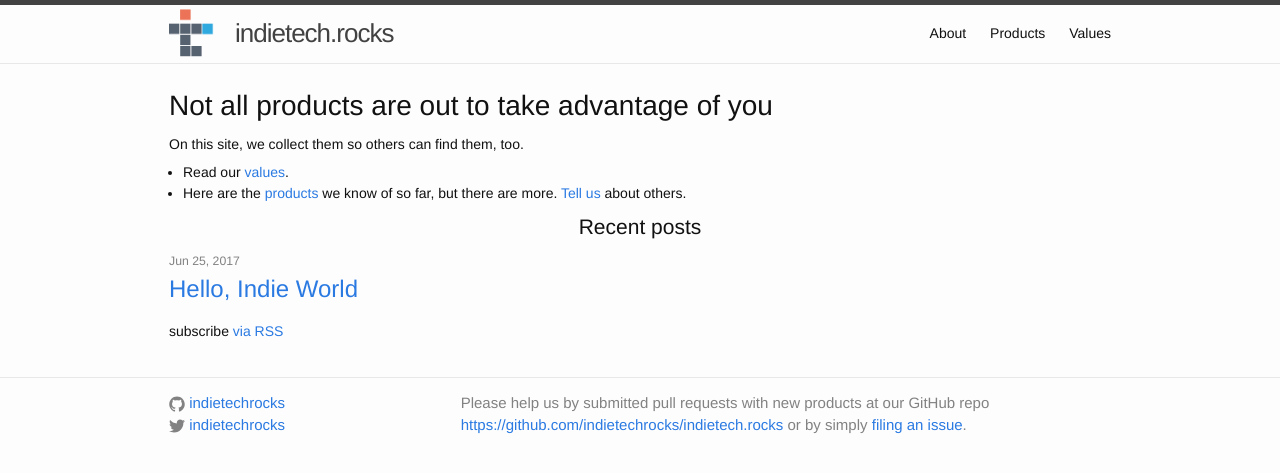
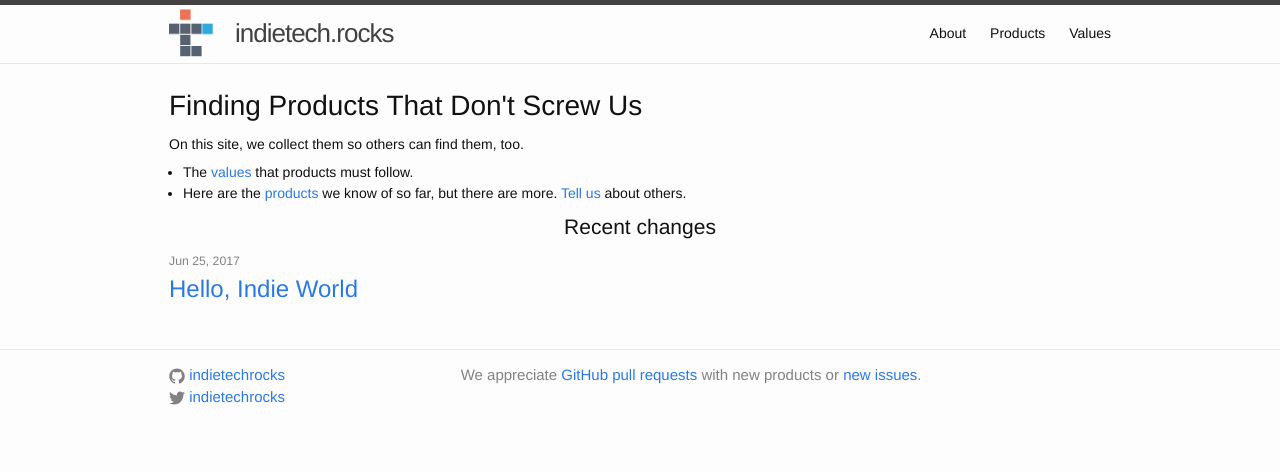
Before and after one commit to indietechrocks/indietech.rocks, a Jekyll site: the page built from index.html, in a window 1280 px wide. Shown: the top 473 px of the page. Built offline with Jekyll 4.4.1, drawn with Linux system fonts in a browser that asks for light colours.

Commit message:
More layout improvements Trying CSS with SVG

```diff
--- a/_includes/footer.html
+++ b/_includes/footer.html
@@ -20,9 +20,8 @@
       </div>
 
       <div class="footer-col footer-col-2">
-        <p>Please help us by submitted pull requests with new products at our GitHub repo
-           <a href="https://github.com/indietechrocks/indietech.rocks">https://github.com/indietechrocks/indietech.rocks</a>
-           or by simply <a href="https://github.com/indietechrocks/indietech.rocks/issues">filing an issue</a>.</p>
+        <p>We appreciate <a href="https://github.com/indietechrocks/indietech.rocks">GitHub pull requests</a>
+           with new products or <a href="https://github.com/indietechrocks/indietech.rocks/issues">new issues</a>.</p>
       </div>
     </div>
 
--- a/_includes/header.html
+++ b/_includes/header.html
@@ -7,11 +7,11 @@
     <rect x="0" y="0" width="20" height="20" />
   </symbol>
 
-  <use id="logo-square-top" href="#logo-square" x="20" y="0" width="19" height="19" fill="#EC7357" />
+  <use id="logo-square-top" href="#logo-square" x="20" y="0" width="19" height="19" />
   <use href="#logo-square" x="0" y="30" width="19" height="19" fill="#566270" />
   <use href="#logo-square" x="20" y="30" width="19" height="19" fill="#566270" />
   <use href="#logo-square" x="40" y="30" width="19" height="19" fill="#566270" />
-  <use id="logo-square-right" href="#logo-square" x="60" y="30" width="19" height="19" fill="#30A9DE" />
+  <use id="logo-square-right" href="#logo-square" x="60" y="30" width="19" height="19" />
   <use href="#logo-square" x="20" y="50" width="19" height="19" fill="#566270" />
   <use href="#logo-square" x="20" y="70" width="19" height="19" fill="#566270" />
   <use href="#logo-square" x="40" y="70" width="19" height="19" fill="#566270" />
--- a/_sass/_indietechrocks.scss
+++ b/_sass/_indietechrocks.scss
@@ -12,12 +12,14 @@
   animation-duration: 1.5s;
   animation-name: logo-slidevert;
   animation-iteration-count: infinite;
+  fill: #EC7357;
 }
 
 #logo-square-right {
   animation-duration: 1.5s;
   animation-name: logo-slidehor;
   animation-iteration-count: infinite;
+  fill: #30A9DE;
 }
 
 @keyframes logo-slidevert {
--- a/index.html
+++ b/index.html
@@ -3,18 +3,17 @@
 ---
 
 <div class="home">
- <h1>Not all products are out to take advantage of you</h1>
+ <h1>Finding Products That Don't Screw Us</h1>
 
- <p>On this site, we collect them so others can
-    find them, too.</p>
+ <p>On this site, we collect them so others can find them, too.</p>
 
  <ul>
-  <li>Read our <a href="/values/">values</a>.</li>
+  <li>The <a href="/values/">values</a> that products must follow.</li>
   <li>Here are the <a href="/products/">products</a> we know of so far, but there are more.
       <a href="/about/">Tell us</a> about others.</li>
  </ul>
 
- <h2 class="posts">Recent posts</h2>
+ <h2 class="posts">Recent changes</h2>
  <ul class="post-list">
 {% for post in site.posts %}
   <li>
@@ -23,5 +22,4 @@
   </li>
 {% endfor %}
  </ul>
- <p class="rss-subscribe">subscribe <a href="{{ "/feed.xml" | prepend: site.baseurl }}">via RSS</a></p>
 </div>
```
